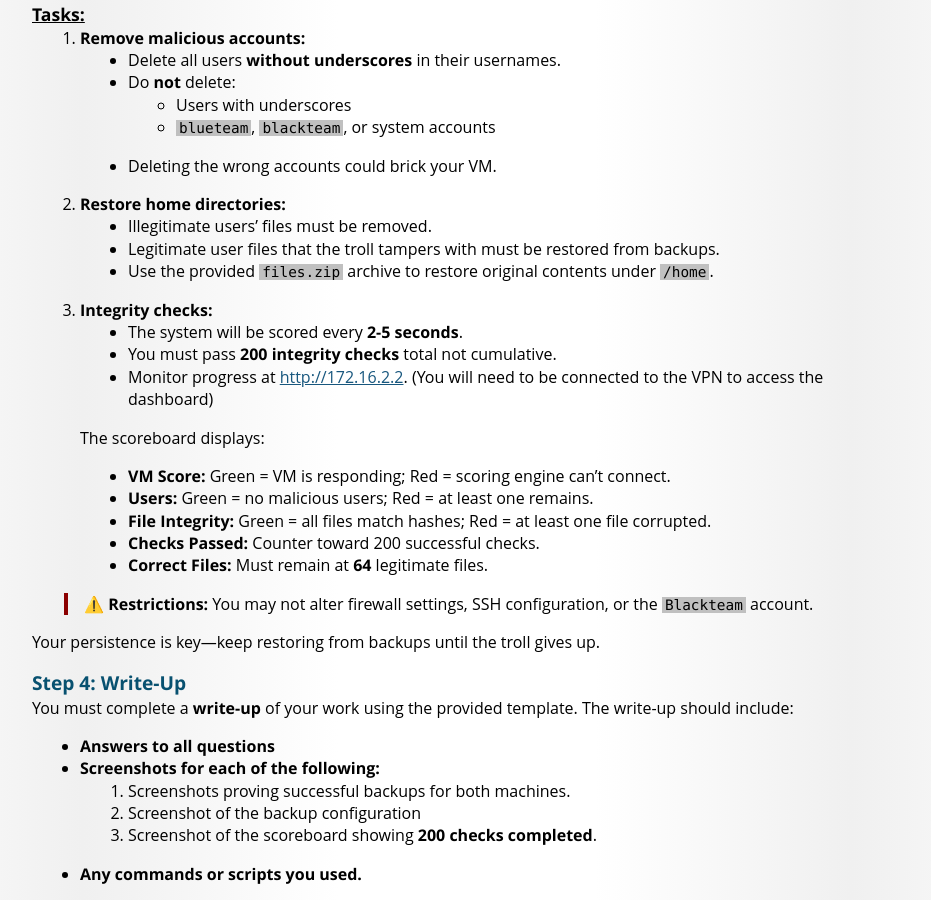
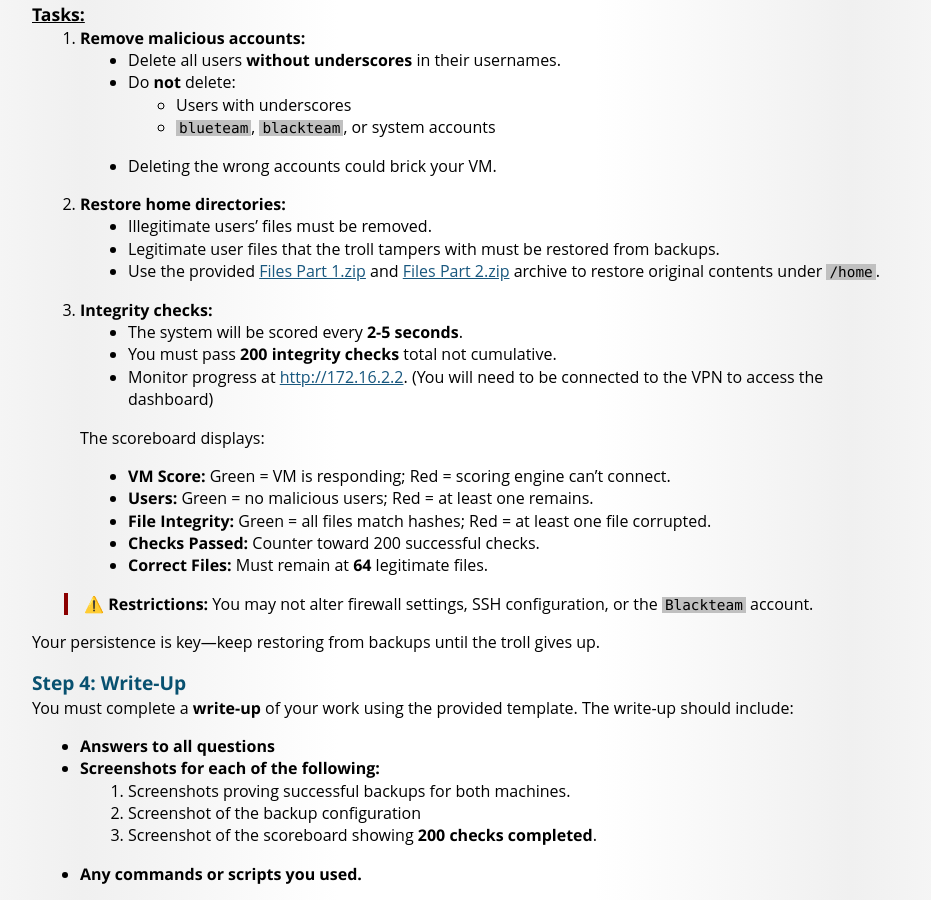
Before and after one commit to BYU-ITC-344/byu-itc-344.github.io, a Jekyll site: the page built from lab-3/index.md, in a window 1280 px wide and 900 px high, scrolled down 1299 px. Shown: the whole window, without its empty margins (173-1104 px from the left). Built offline with Jekyll 4.4.1, drawn with Linux system fonts in a browser that asks for light colours; some web fonts are replaced.

Commit message:
Zip files update

```diff
--- a/lab-3/index.md
+++ b/lab-3/index.md
@@ -55,7 +55,7 @@ The troll tampers with critical system files, allowing illegitimate users access
 1. **Restore home directories:**
    - Illegitimate users’ files must be removed.
    - Legitimate user files that the troll tampers with must be restored from backups.
-   - Use the provided `files.zip` archive to restore original contents under `/home`.
+   - Use the provided <a href="Files part 1.zip" download>Files Part 1.zip</a> and <a href="Files part 2.zip" download>Files Part 2.zip</a>  archive to restore original contents under `/home`.
 
 1. **Integrity checks:**
    - The system will be scored every **2-5 seconds**.
@@ -86,7 +86,7 @@ You must complete a **write-up** of your work using the provided template. The w
 
 #### Templates
 
-- <a href="lab-3-writeup-template.docx)" download>Download the MS Word Write-Up Template (.docx)</a>
+- <a href="lab-3-writeup-template.docx" download>Download the MS Word Write-Up Template (.docx)</a>
 - <a href="lab-3-writeup-template.mdp" download>Download the Markdown Write-Up Template (.md)</a>
 
 
```
